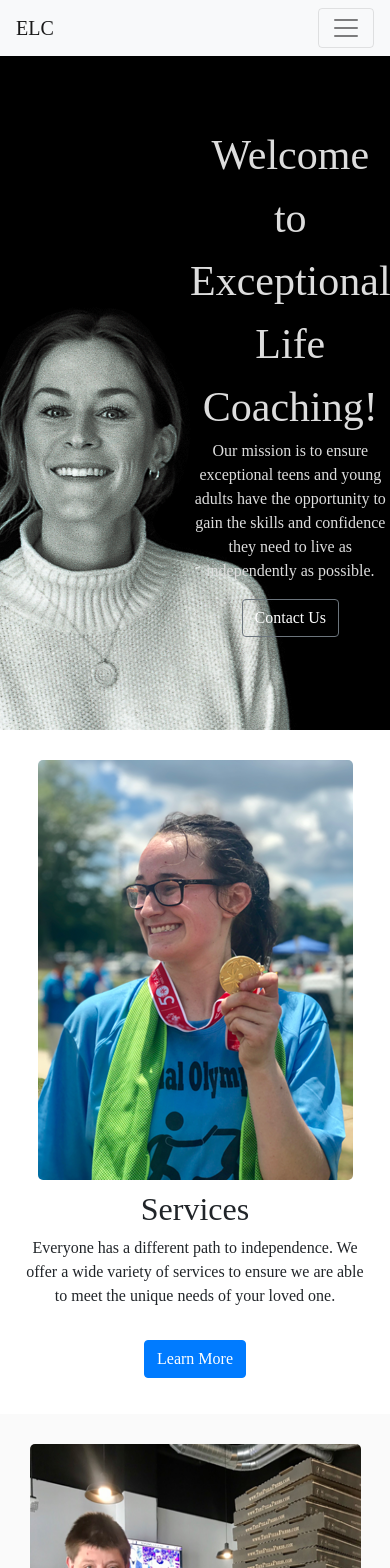
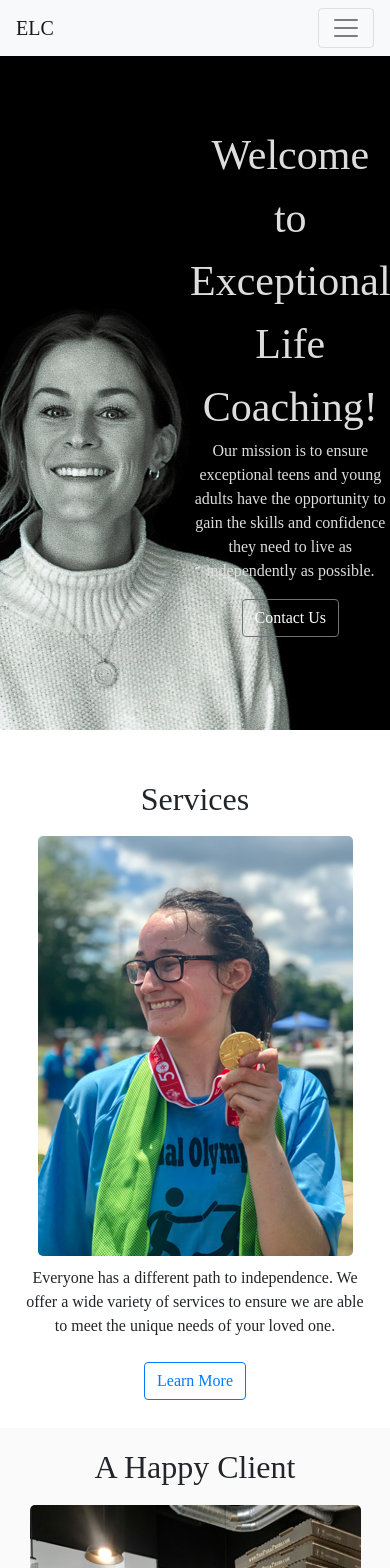
Before and after one commit to bfeole/elc-website, a React (Create React App) app in the folder elc-core/: page / in a window 390 px wide. Shown: the top 1568 px of the page. Built offline with nearby package versions, Linux system fonts and the light colour scheme; a web font is replaced by a local one.

Commit message:
mobile and desktop styling

```diff
--- a/elc-core/src/Components/ContactForm.js
+++ b/elc-core/src/Components/ContactForm.js
@@ -29,7 +29,9 @@ const ContactForm = (props) => {
           <Label for='yourText'>Your Message</Label>
           <Input type='textarea' name='text' id='yourText' />
         </FormGroup>
-        <Button>Submit</Button>
+        <Button outline color='primary'>
+          Submit
+        </Button>
       </Form>
     </div>
   );
--- a/elc-core/src/Components/Home.js
+++ b/elc-core/src/Components/Home.js
@@ -13,7 +13,6 @@ const Home = () => {
   return (
     <div className='home-wrapper'>
       <Banner />
-      {/* <AboutCard /> */}
       <ServicesCard />
       <TestimonialCard />
       <ContactCard />
--- a/elc-core/src/Components/Services.js
+++ b/elc-core/src/Components/Services.js
@@ -14,7 +14,7 @@ import Footer from './Footer.js';
 
 import '../Styles/services.css';
 
-import smile from '../Assets/c-services.png';
+// import smile from '../Assets/c-services.png';
 import Header from './Header.js';
 
 const Services = (props) => {
@@ -22,8 +22,7 @@ const Services = (props) => {
     <div className='services-wrapper'>
       <Header headerText='Services' />
       <div className='services-intro'>
-        <img src={smile} alt='smile' className='services-page-image'></img>
-        <h2 className='display-5'>Services</h2>
+        {/* <img src={smile} alt='smile' className='services-page-image'></img> */}
         <p>
           Our services include coaching in the following areas. We are also able
           to customize services to meet the unique needs of each individual.{' '}
--- a/elc-core/src/Components/ServicesCard.js
+++ b/elc-core/src/Components/ServicesCard.js
@@ -11,13 +11,17 @@ const ServicesCard = () => {
     <div className='services-color-wrapper'>
       <div className='services-card-wrapper'>
         <div className='services-card-content'>
-          <h2>Services</h2>
+          <h2 className='service-card-title-desktop'>Services</h2>
           <p className='services-card-copy'>
             Everyone has a different path to independence. We offer a wide
             variety of services to ensure we are able to meet the unique needs
             of your loved one.
           </p>
-          <Button color='primary' href='/services' style={{ margin: '1rem' }}>
+          <Button
+            outline
+            color='primary'
+            href='/services'
+            style={{ margin: '.5rem' }}>
             Learn More
           </Button>
         </div>
@@ -27,6 +31,7 @@ const ServicesCard = () => {
             alt='special olympics medal'
             className='services-image'></img>
         </div>
+        <h2 className='service-card-title-mobile'>Services</h2>
       </div>
     </div>
   );
--- a/elc-core/src/Components/TestimonialCard.js
+++ b/elc-core/src/Components/TestimonialCard.js
@@ -8,6 +8,7 @@ const TestimonialCard = () => {
     <div className='testimonial-color-wrapper'>
       <div className='testimonial-wrapper'>
         <div className='testimonial-image-container'>
+          <h2 className='testi-title-mobile'>A Happy Client</h2>
           <img
             src={testimg}
             alt='brandon pizza'
@@ -15,8 +16,7 @@ const TestimonialCard = () => {
         </div>
         <div className='testimonial-content'>
           <div className='testimonial-copy'>
-            {/* <h4 className='display-4 quote-left'>"</h4> */}
-            <h2>A Happy Client</h2>
+            <h2 className='testi-title-desktop'>A Happy Client</h2>
             <p>
               "I have a son with an intellectual disability. I hired Sara to
               work on expanding his current independent living, technological
@@ -27,7 +27,6 @@ const TestimonialCard = () => {
               for each visit, gives valuable feedback and seeks out advise to
               achieve ideal outcomes. I would recommend ELC highly to work with
               your loved one!"
-              {/* <h2 className='display-4 quote-right'>"</h2>  */}
             </p>
           </div>
         </div>
--- a/elc-core/src/Styles/contact.css
+++ b/elc-core/src/Styles/contact.css
@@ -1,20 +1,18 @@
-.contact-wrapper {
-  max-width: 600px;
-  margin-top: 15px;
-  margin: 10px;
-}
-
 .contact-color-wrapper {
   width: 100%;
   display: flex;
   flex-direction: column;
   align-items: center;
-  justify-content: space-evenly;
   min-height: 50vh;
   background-color: rgba(255, 255, 255, 0.959);
-  margin-top: 25px;
-  margin-bottom: 25px;
+  /* margin-top: 25px;
+  margin-bottom: 25px; */
   padding: 25px 0 25px 0;
+}
+.contact-wrapper {
+  max-width: 600px;
+  margin-top: 15px;
+  margin: 10px;
 }
 
 .contact-page-color-wrapper {
@@ -25,6 +23,5 @@
   justify-content: space-evenly;
   min-height: 80vh;
   /* margin-top: 25px; */
-  margin-bottom: 25px;
   padding: 25px 0 25px 0;
 }
--- a/elc-core/src/Styles/services.css
+++ b/elc-core/src/Styles/services.css
@@ -1,17 +1,3 @@
-/* Services Page Styling
-
-.card-wrapper {
-  display: flex;
-  flex-direction: row;
-}
-
-.column {
-  display: flex;
-  flex-direction: column;
-  border: 1px solid black;
-  margin: 5px;
-} */
-
 .services-wrapper {
   display: flex;
   margin-top: 55px;
@@ -38,13 +24,18 @@
   width: 100%;
   display: flex;
   align-items: center;
-  justify-content: space-evenly;
+  justify-content: center;
   background-color: rgba(255, 255, 255, 0.959);
-  padding: 20px 0 20px 0;
+  padding: 50px 0 20px 0;
 }
 
 .services-intro {
-  margin: 0 15px 0 15px;
+  display: flex;
+  align-items: center;
+  flex-direction: column;
+  margin: auto;
+  margin-top: 45px;
+  max-width: 55%;
 }
 
 .services-image {
@@ -56,8 +47,8 @@
 }
 
 .services-page-image {
-  max-width: 70%;
-  max-height: 70%;
+  max-width: 35%;
+  max-height: 35%;
   padding: 10px;
   border-radius: 50%;
 }
@@ -69,7 +60,11 @@
   margin-right: 125px;
 }
 
-@media only screen and (max-width: 930px) {
+.service-card-title-mobile {
+  display: none;
+}
+
+@media (max-width: 1100px) {
   .services-image {
     padding: 10px;
     margin: 0;
@@ -89,4 +84,12 @@
     margin-right: 0;
     margin: 0;
   }
+
+  .service-card-title-desktop {
+    display: none;
+  }
+
+  .service-card-title-mobile {
+    display: block;
+  }
 }
--- a/elc-core/src/Styles/testimonial.css
+++ b/elc-core/src/Styles/testimonial.css
@@ -33,7 +33,11 @@
   max-width: 500px;
 }
 
-@media only screen and (max-width: 930px) {
+.testi-title-mobile {
+  display: none;
+}
+
+@media only screen and (max-width: 1100px) {
   .testimonial-image {
     max-width: 100%;
     max-height: 100%;
@@ -51,4 +55,12 @@
   .testimonial-content {
     margin-left: 0;
   }
+
+  .testi-title-desktop {
+    display: none;
+  }
+
+  .testi-title-mobile {
+    display: block;
+  }
 }
```
